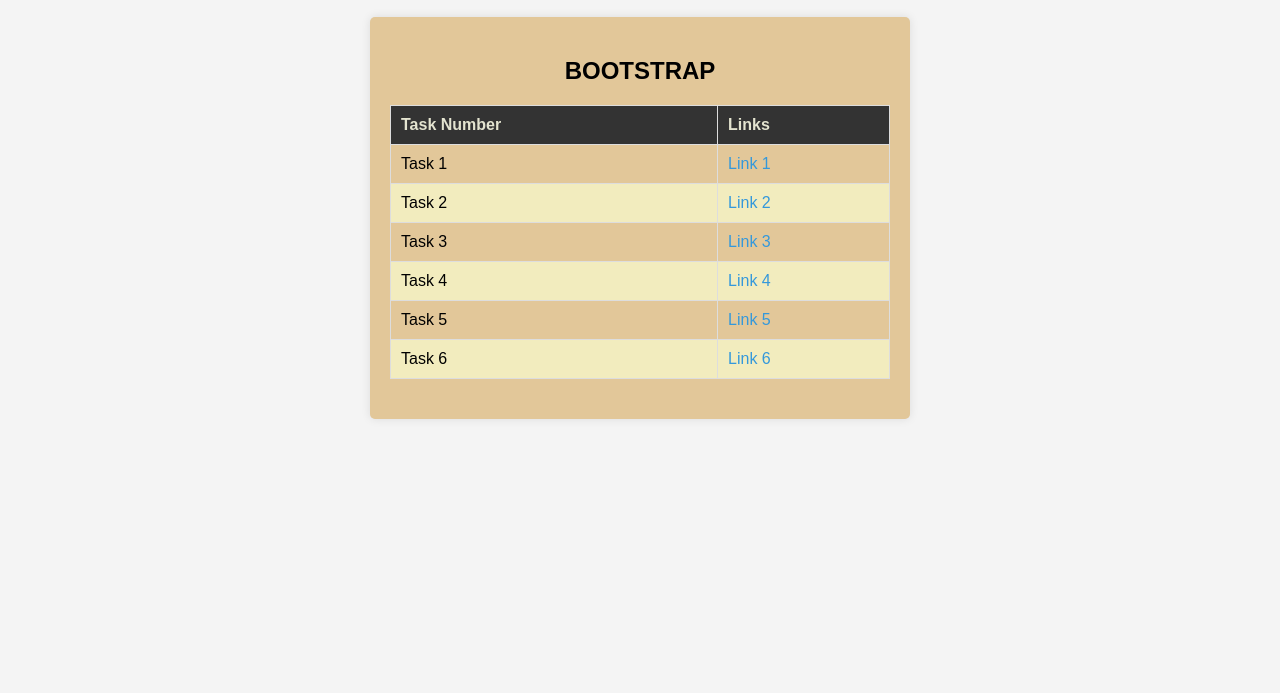
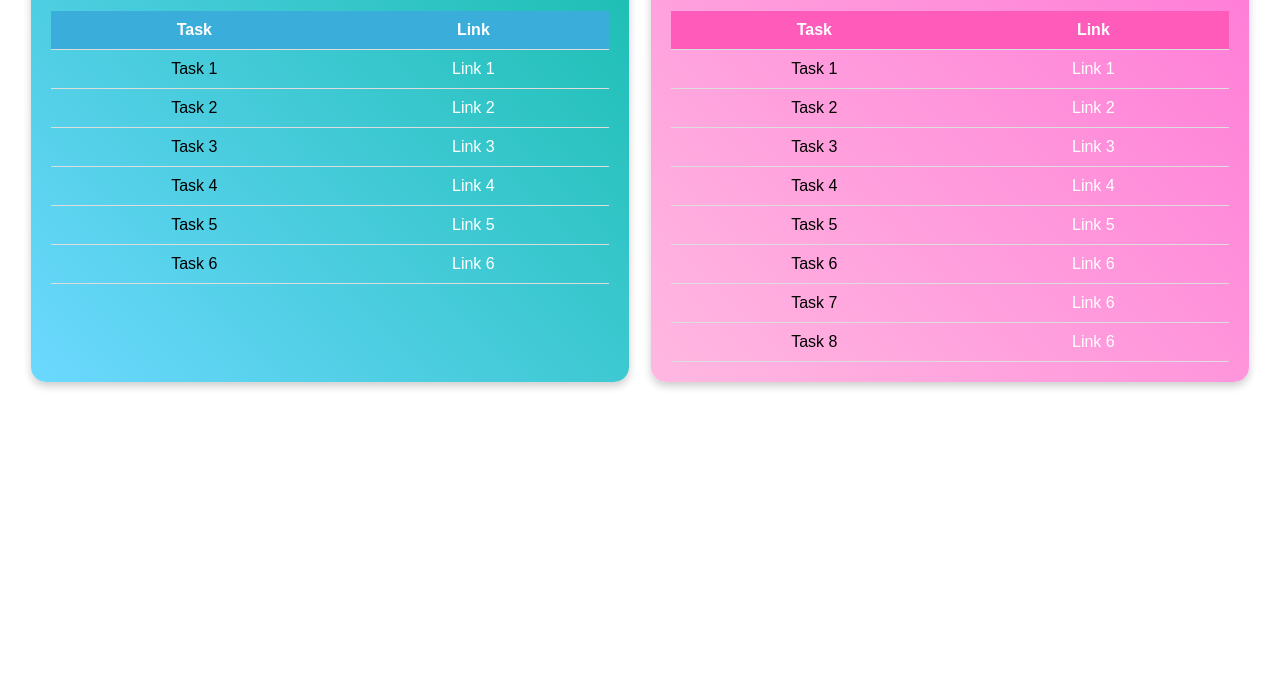
Before and after one commit to 21BDS0186/MernStack1, a plain HTML site: page index.html in a window 1280 px wide. Shown: the part 107-800 px from the top of the page. Drawn offline with Linux system fonts and the light colour scheme.

Commit message:
Update index.html

```diff
--- a/index.html
+++ b/index.html
@@ -3,109 +3,192 @@
 <head>
     <meta charset="UTF-8">
     <meta name="viewport" content="width=device-width, initial-scale=1.0">
-    <title>Chundre MERN-Index page</title>
+    <title>Fardeen - MERNJAVASCRIPT tasks</title>
     <style>
+        /* Reset some default styles for consistency */
         body {
-            font-family: Arial, sans-serif;
-            background-color: #f4f4f4;
             margin: 0;
             padding: 0;
+            font-family: Arial, sans-serif;
         }
 
-        header {
-            background-color: #9A3B3B;
-            color: black;
-            text-align: center;
+        /* Style for the cards container */
+        .card-container {
+            display: flex;
+            justify-content: space-around;
             padding: 20px;
         }
 
-        .container {
-            width: 500px;
-            margin: 20px auto;
+        /* Style for individual cards */
+        .card {
+            border-radius: 15px;
             padding: 20px;
-            background-color: #E2C799;
-            border-radius: 5px;
-            box-shadow: 0 0 10px rgba(0, 0, 0, 0.1);
+            width: 45%;
+            margin: 10px;
+            text-align: center;
+            box-shadow: 0 4px 8px rgba(0, 0, 0, 0.2);
+            background: linear-gradient(45deg, #FF9A8B, #FF6B8B);
         }
 
-        h1 {
-            font-size: 24px;
-            margin-bottom: 20px;
-        }
-        H2{
-            text-align: center;
+        /* Style for task tables */
+        .task-table {
+            width: 100%;
+            border-collapse: collapse;
         }
 
-        table {
-            width: 100%;
-            border-collapse: collapse;
-            margin-bottom: 20px;
+        /* Style for table rows */
+        .task-row {
+            border-bottom: 1px solid #ddd;
         }
 
-        th, td {
-            border: 1px solid #ddd;
+        /* Style for table header cells */
+        .task-header {
+            background-color: #ff6565;
+            color: #fff;
+            font-weight: bold;
             padding: 10px;
-            text-align: left;
         }
 
-        th {
-            background-color: #333;
-            color:#E4E4D0;
+        /* Style for table data cells */
+        .task-cell {
+            padding: 10px;
         }
 
-        tr:nth-child(even) {
-            background-color: #F2ECBE;
+        /* Style for links within task cells */
+        .task-cell a {
+            text-decoration: none;
+            color: #fff;
         }
 
-        a {
-            text-decoration: none;
-            color: #3498db;
+        /* Unique styles for each card */
+        .card:nth-child(odd) {
+            background: linear-gradient(45deg, #6CD8FF, #19bdaf);
         }
 
-        a:hover {
-            color: black;
+        .card:nth-child(odd) .task-header {
+            background-color: #3aadda;
         }
-     </style>
+
+        .card:nth-child(2) {
+            background: linear-gradient(45deg, #FFB8E1, #FF7AD7);
+        }
+
+        .card:nth-child(2) .task-header {
+            background-color: #FF5BBA;
+        }
+
+        .card:nth-child(3) {
+            background: linear-gradient(45deg, #FFDC7A, #FFAE60);
+        }
+
+        .card:nth-child(3) .task-header {
+            background-color: #FF9A5C;
+        }
+
+        .card:nth-child(4) {
+            background: linear-gradient(45deg, #B8A9FF, #9370DB);
+        }
+
+        .card:nth-child(4) .task-header {
+            background-color: #6D50FF;
+        }
+
+        .card:nth-child(5) {
+            background: linear-gradient(45deg, #A5FFD6, #6EE7B7);
+        }
+
+        .card:nth-child(5) .task-header {
+            background-color: #4BFFAB;
+        }
+
+        .card:nth-child(6) {
+            background: linear-gradient(45deg, #FFB6A2, #FF7472);
+        }
+
+        .card:nth-child(6) .task-header {
+            background-color: #FF4940;
+        }
+    </style>
 </head>
 <body>
-    <header>
-        <h1>MERN Stack Index Page</h1>
-    </header>
-    <div class="container">
-           <h2>BOOTSTRAP</h2>
-        <table>
-            <thead>
-                <tr>
-                    <th>Task Number</th>
-                    <th>Links</th>
+    <div class="card-container">
+        <!-- Card 1: Bootstrap -->
+        <div class="card">
+            <h2 style="color: #fff;">Bootstrap</h2>
+            <table class="task-table">
+                <tr class="task-row">
+                    <td class="task-header">Task</td>
+                    <td class="task-header">Link</td>
                 </tr>
-            </thead>
-            <tbody>
-                <tr>
-                    <td>Task 1</td>
-                    <td><a href="bootstap/task1.html">Link 1</a></td>
+                <tr class="task-row">
+                    <td class="task-cell">Task 1</td>
+                    <td class="task-cell"><a href="Bootstap/task1.html">Link 1</a></td>
                 </tr>
-                <tr>
-                    <td>Task 2</td>
-                    <td><a href="bootstap/task2/index.html">Link 2</a></td>
+                <tr class="task-row">
+                    <td class="task-cell">Task 2</td>
+                    <td class="task-cell"><a href="Bootstap/task2/index.html">Link 2</a></td>
                 </tr>
-                <tr>
-                    <td>Task 3</td>
-                    <td><a href="bootstap/task3.html">Link 3</a></td>
-                </tr> <tr>
-                    <td>Task 4</td>
-                    <td><a href="bootstap/task4.html">Link 4</a></td>
+                <tr class="task-row">
+                    <td class="task-cell">Task 3</td>
+                    <td class="task-cell"><a href="Bootstap/task3.html">Link 3</a></td>
                 </tr>
-                <tr>
-                    <td>Task 5</td>
-                    <td><a href="bootstap/task5.html">Link 5</a></td>
+                <tr class="task-row">
+                    <td class="task-cell">Task 4</td>
+                    <td class="task-cell"><a href="Bootstap/task4.html">Link 4</a></td>
                 </tr>
-                <tr>
-                    <td>Task 6</td>
-                    <td><a href="bootstap/task6.html">Link 6</a></td>
+                <tr class="task-row">
+                    <td class="task-cell">Task 5</td>
+                    <td class="task-cell"><a href="Bootstap/task5.html">Link 5</a></td>
                 </tr>
-            </tbody>
-        </table>
+                <tr class="task-row">
+                    <td class="task-cell">Task 6</td>
+                    <td class="task-cell"><a href="Bootstap/task6.html">Link 6</a></td>
+                </tr>
+            </table>
+        </div>
+
+        <!-- Card 2: JavaScript -->
+        <div class="card">
+            <h2 style="color: #fff;">JavaScript</h2>
+            <table class="task-table">
+                <tr class="task-row">
+                    <td class="task-header">Task</td>
+                    <td class="task-header">Link</td>
+                </tr>
+                <tr class="task-row">
+                    <td class="task-cell">Task 1</td>
+                    <td class="task-cell"><a href="Javascript/task7.html">Link 1</a></td>
+                </tr>
+                <tr class="task-row">
+                    <td class="task-cell">Task 2</td>
+                    <td class="task-cell"><a href="Javascript/task8.html">Link 2</a></td>
+                </tr>
+                <tr class="task-row">
+                    <td class="task-cell">Task 3</td>
+                    <td class="task-cell"><a href="Javascript/task9.html">Link 3</a></td>
+                </tr>
+                <tr class="task-row">
+                    <td class="task-cell">Task 4</td>
+                    <td class="task-cell"><a href="Javascript/task10.html">Link 4</a></td>
+                </tr>
+                <tr class="task-row">
+                    <td class="task-cell">Task 5</td>
+                    <td class="task-cell"><a href="Javascript/task11.html">Link 5</a></td>
+                </tr>
+                <tr class="task-row">
+                    <td class="task-cell">Task 6</td>
+                    <td class="task-cell"><a href="Javascript/task12.html">Link 6</a></td>
+                </tr>
+                 <tr class="task-row">
+                    <td class="task-cell">Task 7</td>
+                    <td class="task-cell"><a href="Javascript/task13.html">Link 6</a></td>
+                </tr>
+                 <tr class="task-row">
+                    <td class="task-cell">Task 8</td>
+                    <td class="task-cell"><a href="Javascript/task14.html">Link 6</a></td>
+                </tr>
+            </table>
+        </div>
     </div>
 </body>
 </html>
```
